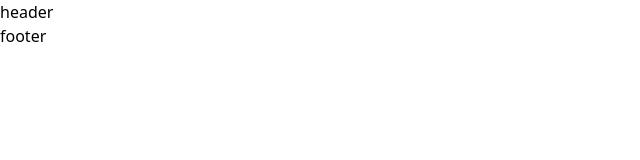
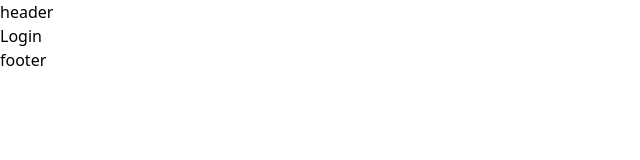
Before and after one commit to anshikas14/Broodl, a Next.js app in the folder broodl/: page /dashboard in a window 1280 px wide. Shown: the top 160 px of the page, without its empty margins (0-640 px from the left). Built offline with nearby package versions, Linux system fonts and the light colour scheme.

Commit message:
added login component

```diff
--- a/broodl/app/dashboard/page.js
+++ b/broodl/app/dashboard/page.js
@@ -1,3 +1,5 @@
+
+import Login from "@/components/Login";
 import Main from "@/components/Main";
 
 export const metadata = {
@@ -6,9 +8,15 @@ export const metadata = {
 
 
 export default function DashboardPage() {
+
+    const isAuthenticated = false
+
+    const children = (
+        <Login/>
+    )
     return (
         <Main>
-
+          {children}
         </Main>
     )
 }
--- a/broodl/app/page.js
+++ b/broodl/app/page.js
@@ -1,9 +1,10 @@
+import Hero from "@/components/Hero";
 import Main from "@/components/Main";
 
 export default function HomePage() {
   return (
      <Main className="">
-      main
+      <Hero/>
      </Main>
   );
 }
--- a/broodl/components/Hero.js
+++ b/broodl/components/Hero.js
@@ -3,7 +3,7 @@ import React from 'react'
 export default function Hero() {
   return (
     <div>
-
+      Hero
     </div>
   )
 }
--- a/broodl/components/Login.js
+++ b/broodl/components/Login.js
@@ -3,7 +3,7 @@ import React from 'react'
 export default function Login() {
   return (
     <div>
-
+      Login
     </div>
   )
 }
```
